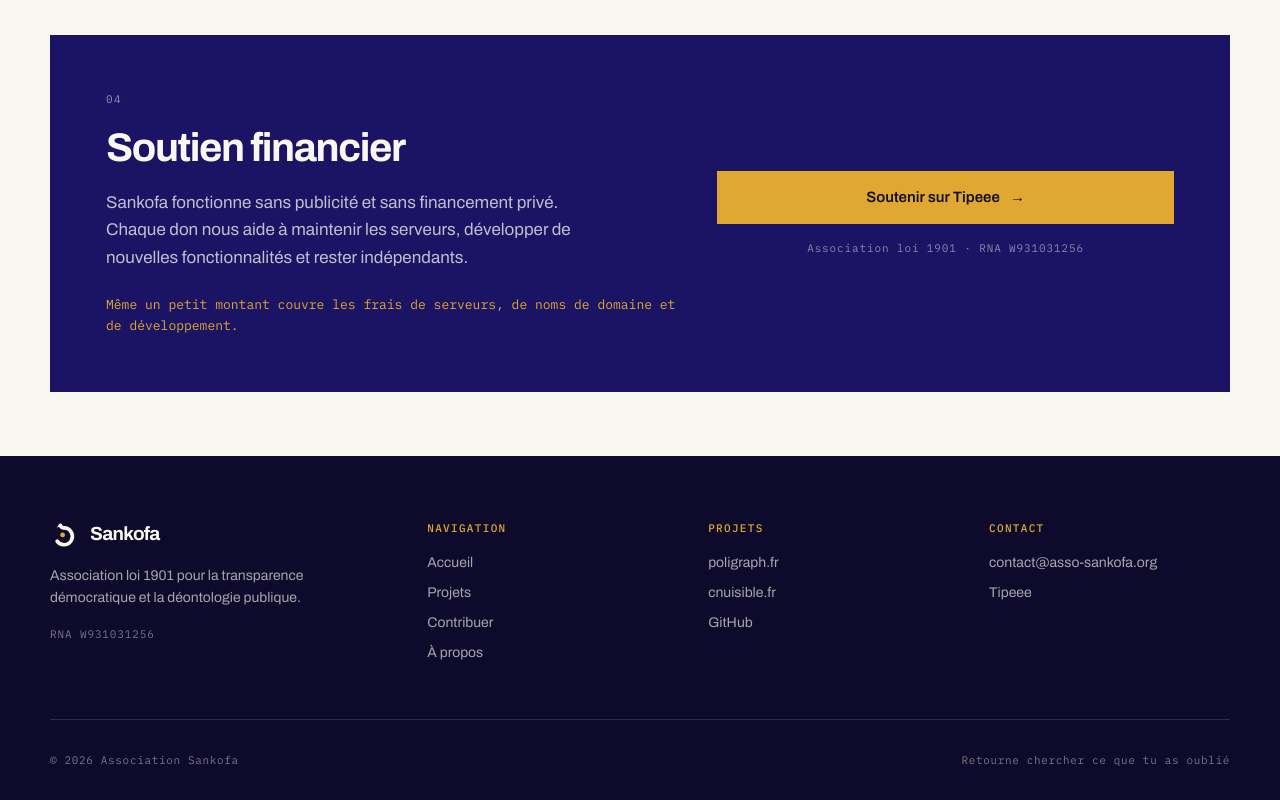
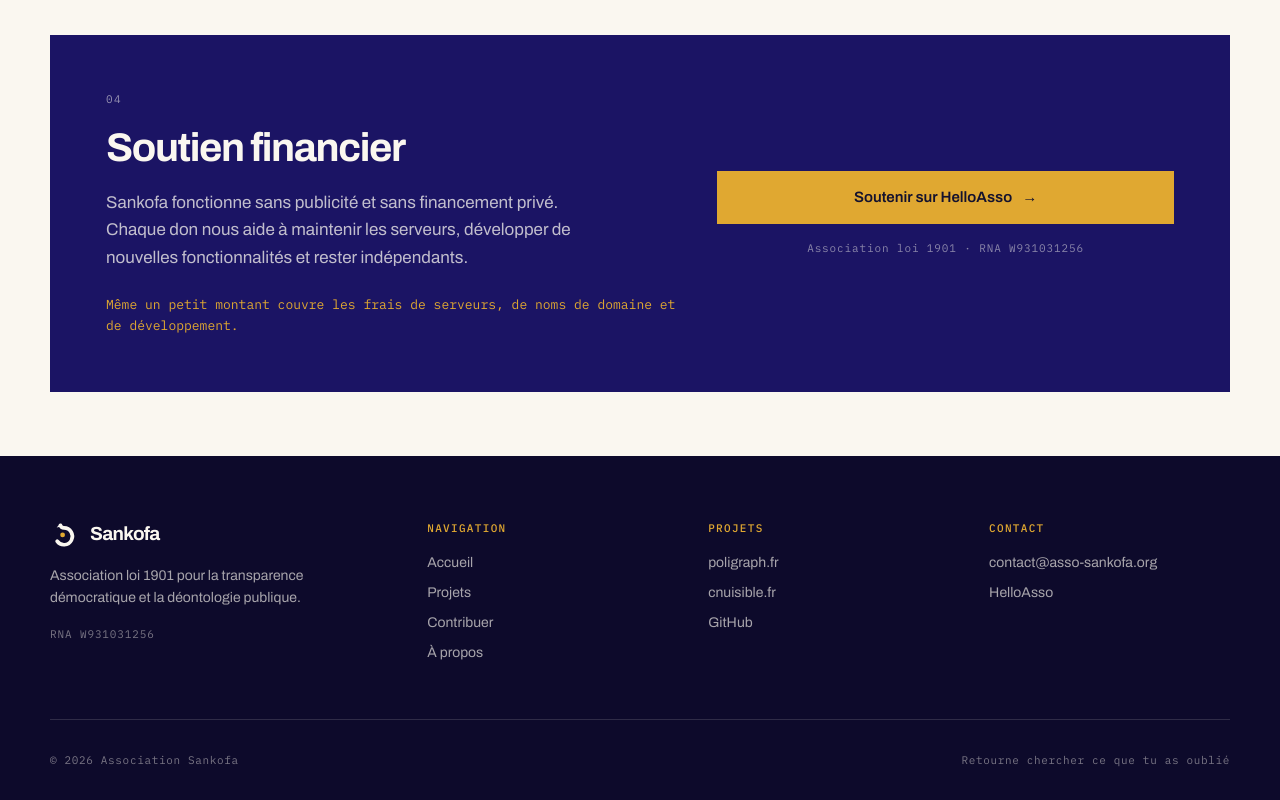
Before and after one commit to ironlam/asso-sankofa, a Next.js app: page /contribuer in a window 1280 px wide. Shown: the part 1023-1823 px from the top of the page. Built offline with nearby package versions, Linux system fonts and the light colour scheme; no server answers.

Commit message:
fix: le soutien passe de Tipeee a HelloAsso

```diff
--- a/src/app/contribuer/page.tsx
+++ b/src/app/contribuer/page.tsx
@@ -157,13 +157,13 @@
             </div>
             <div className="flex flex-col justify-center gap-4">
               <Button
-                href="https://tipeee.com/poligraph"
+                href="https://www.helloasso.com/associations/association-sankofa"
                 variant="gold"
                 external
                 arrow
                 block
               >
-                Soutenir sur Tipeee
+                Soutenir sur HelloAsso
               </Button>
               <p className="text-center font-mono text-[11px] tracking-[0.08em] text-[rgba(250,247,240,0.5)]">
                 Association loi 1901 · RNA W931031256
--- a/src/app/page.tsx
+++ b/src/app/page.tsx
@@ -272,13 +272,13 @@
             </div>
             <div className="flex flex-col justify-center gap-3">
               <Button
-                href="https://tipeee.com/poligraph"
+                href="https://www.helloasso.com/associations/association-sankofa"
                 variant="gold"
                 external
                 arrow
                 block
               >
-                Faire un don sur Tipeee
+                Faire un don sur HelloAsso
               </Button>
               <Button href="/contribuer" variant="ghostLight" arrow block>
                 Autres manières de contribuer
--- a/src/components/Footer.tsx
+++ b/src/components/Footer.tsx
@@ -20,7 +20,10 @@
     href: "mailto:contact@asso-sankofa.org",
     label: "contact@asso-sankofa.org",
   },
-  { href: "https://tipeee.com/poligraph", label: "Tipeee" },
+  {
+    href: "https://www.helloasso.com/associations/association-sankofa",
+    label: "HelloAsso",
+  },
 ];
 
 const COLUMN_TITLE =
--- a/src/components/Header.tsx
+++ b/src/components/Header.tsx
@@ -13,7 +13,7 @@
   { href: "/a-propos", label: "À propos" },
 ];
 
-const TIPEEE = "https://tipeee.com/poligraph";
+const SOUTIEN = "https://www.helloasso.com/associations/association-sankofa";
 
 export default function Header() {
   const pathname = usePathname();
@@ -55,7 +55,7 @@
             </Link>
           ))}
           <a
-            href={TIPEEE}
+            href={SOUTIEN}
             target="_blank"
             rel="noopener noreferrer"
             className="bg-indigo px-4 py-2.5 font-mono text-[12px] font-medium tracking-[0.06em] uppercase text-paper transition-colors duration-150 hover:bg-ink"
@@ -99,7 +99,7 @@
               </Link>
             ))}
             <a
-              href={TIPEEE}
+              href={SOUTIEN}
               target="_blank"
               rel="noopener noreferrer"
               className="mt-2 flex min-h-12 items-center justify-center bg-indigo px-4 font-mono text-[12px] font-medium tracking-[0.06em] uppercase text-paper"
```
